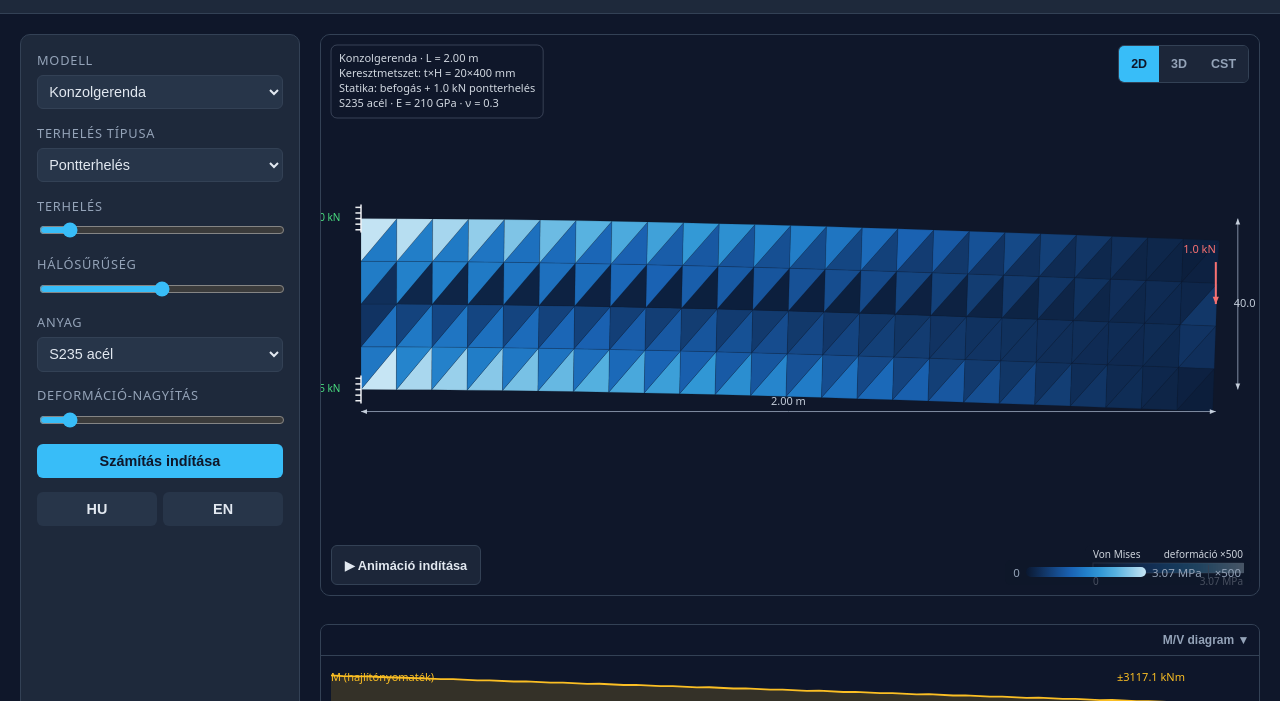
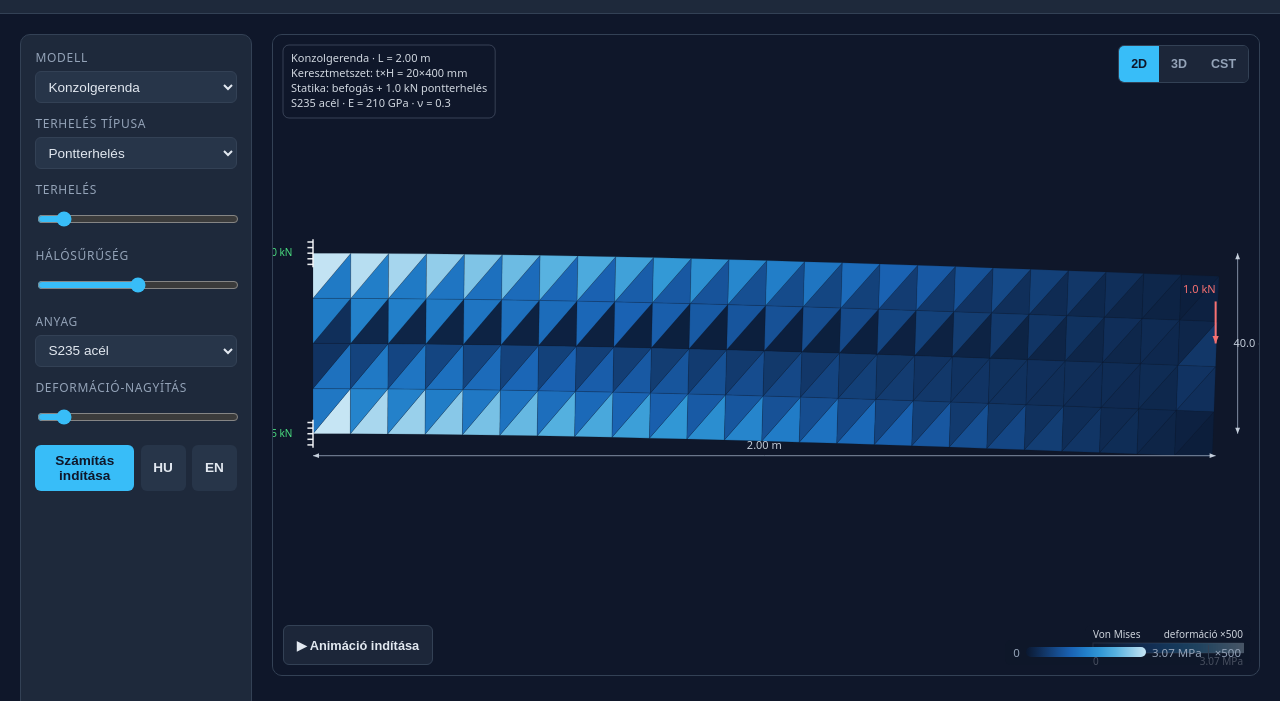
Before and after one commit to banyaattila-crypto/elem-lab-fem, a website built with Vite: page index.html in a window 1280 px wide. Shown: the part 79-780 px from the top of the page. Built offline with nearby package versions, Linux system fonts and the light colour scheme.

Commit message:
v0.9.1: kompakt vezérlők (keskenyebb sáv, egyesített művelet-sor) + nagyobb rajzablak

```diff
--- a/package.json
+++ b/package.json
@@ -1,7 +1,7 @@
 {
   "name": "elemlab",
   "private": true,
-  "version": "0.9.0",
+  "version": "0.9.1",
   "type": "module",
   "description": "Interaktív oktatási FEM (végeselem-módszer) játszótér — web-first PWA",
   "scripts": {
--- a/src/main.ts
+++ b/src/main.ts
@@ -352,7 +352,7 @@ function updateMathPanel(): void {
 function resizeCanvas(): void {
   const wrap = canvas.parentElement!;
   canvas.width = wrap.clientWidth;
-  canvas.height = Math.max(360, Math.min(560, wrap.clientWidth * 0.62));
+  canvas.height = Math.max(400, Math.min(640, wrap.clientWidth * 0.7));
   webglRenderer?.setSize(canvas.width, canvas.height);
 }
 window.addEventListener('resize', () => {
--- a/src/style.css
+++ b/src/style.css
@@ -53,7 +53,7 @@ input[type='range'] {
 
 .layout {
   display: grid;
-  grid-template-columns: 280px 1fr;
+  grid-template-columns: 232px 1fr;
   gap: 1.25rem;
   padding: 1.25rem;
   max-width: 1280px;
@@ -108,20 +108,20 @@ input[type='range'] {
   background: var(--bg-panel);
   border: 1px solid var(--border);
   border-radius: var(--radius);
-  padding: 1rem;
+  padding: 0.9rem;
   display: flex;
   flex-direction: column;
-  gap: 0.9rem;
+  gap: 0.75rem;
 }
 
 .control-group {
   display: flex;
   flex-direction: column;
-  gap: 0.3rem;
+  gap: 0.25rem;
 }
 
 .control-group label {
-  font-size: 0.8rem;
+  font-size: 0.75rem;
   color: var(--text-dim);
   text-transform: uppercase;
   letter-spacing: 0.06em;
@@ -132,13 +132,27 @@ input[type='range'] {
   width: 100%;
 }
 
+.control-group input[type='range'] {
+  min-height: 28px;
+}
+
+/* Művelet-sor: Számítás + HU/EN egy sorban */
+.actions {
+  flex-direction: row;
+  gap: 0.4rem;
+}
+
+.actions button {
+  flex: 1;
+}
+
 select {
   background: var(--bg-card);
   color: var(--text);
   border: 1px solid var(--border);
   border-radius: 6px;
-  padding: 0.45rem;
-  font-size: 0.9rem;
+  padding: 0.4rem 0.5rem;
+  font-size: 0.85rem;
 }
 
 input[type='range'] {
@@ -151,9 +165,9 @@ button {
   font-weight: 600;
   border: none;
   border-radius: 6px;
-  padding: 0.55rem 0.9rem;
+  padding: 0.5rem 0.8rem;
   cursor: pointer;
-  font-size: 0.9rem;
+  font-size: 0.85rem;
 }
 
 button:hover {
--- a/src/ui/controls.ts
+++ b/src/ui/controls.ts
@@ -93,14 +93,12 @@ export class ControlsPanel {
       ),
     );
 
-    // 6) Számítás gomb
+    // 6) Számítás gomb + nyelvváltó egy sorban
     const btn = document.createElement('button');
     btn.id = 'solve-btn';
     btn.textContent = t('controls.solve');
     btn.addEventListener('click', () => this.cb.onSolve());
-    this.root.appendChild(btn);
 
-    // 7) Nyelvváltó
     const langDiv = document.createElement('div');
     langDiv.className = 'control-group lang-switch';
     const huBtn = document.createElement('button');
@@ -110,7 +108,11 @@ export class ControlsPanel {
     enBtn.textContent = 'EN';
     enBtn.addEventListener('click', () => this.cb.onLangChange('en'));
     langDiv.append(huBtn, enBtn);
-    this.root.appendChild(langDiv);
+
+    const actionRow = document.createElement('div');
+    actionRow.className = 'control-group actions';
+    actionRow.append(btn, langDiv);
+    this.root.appendChild(actionRow);
   }
 
   private select(
```
Also changed, not shown: README.en.md (+2 -2 lines), STATUS_REPORT.md (+2 -1 lines), README.md.
